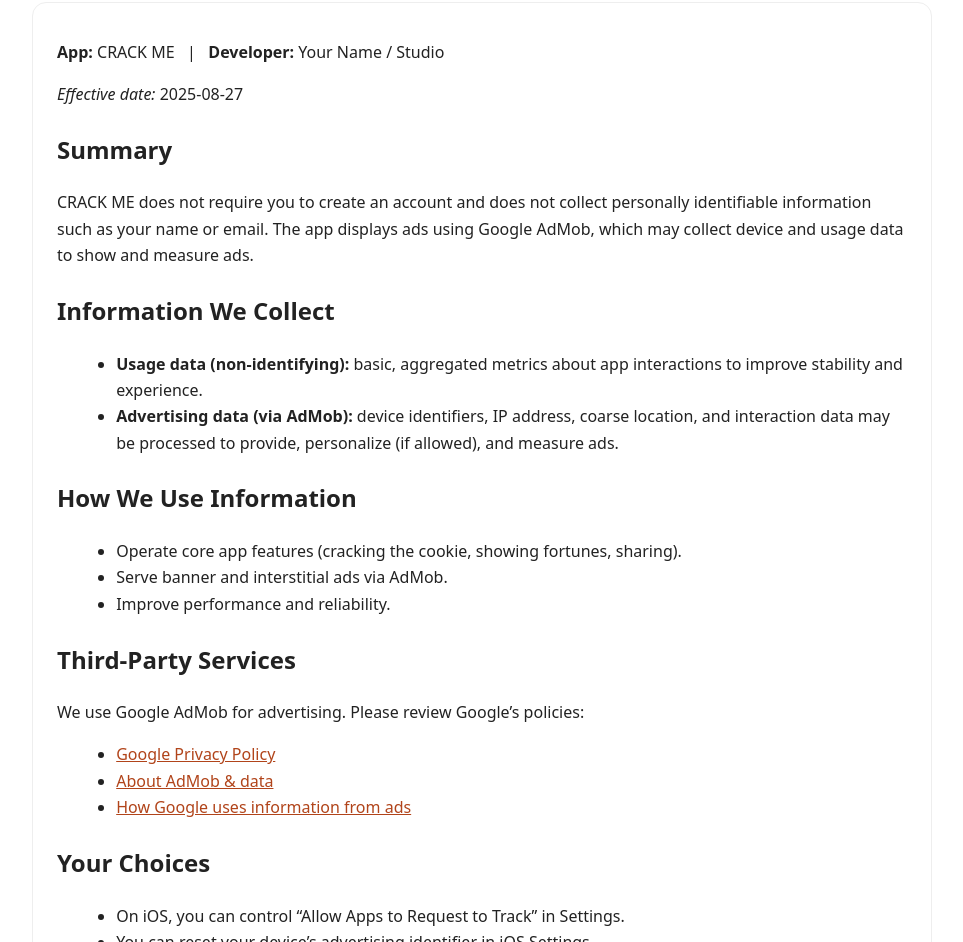
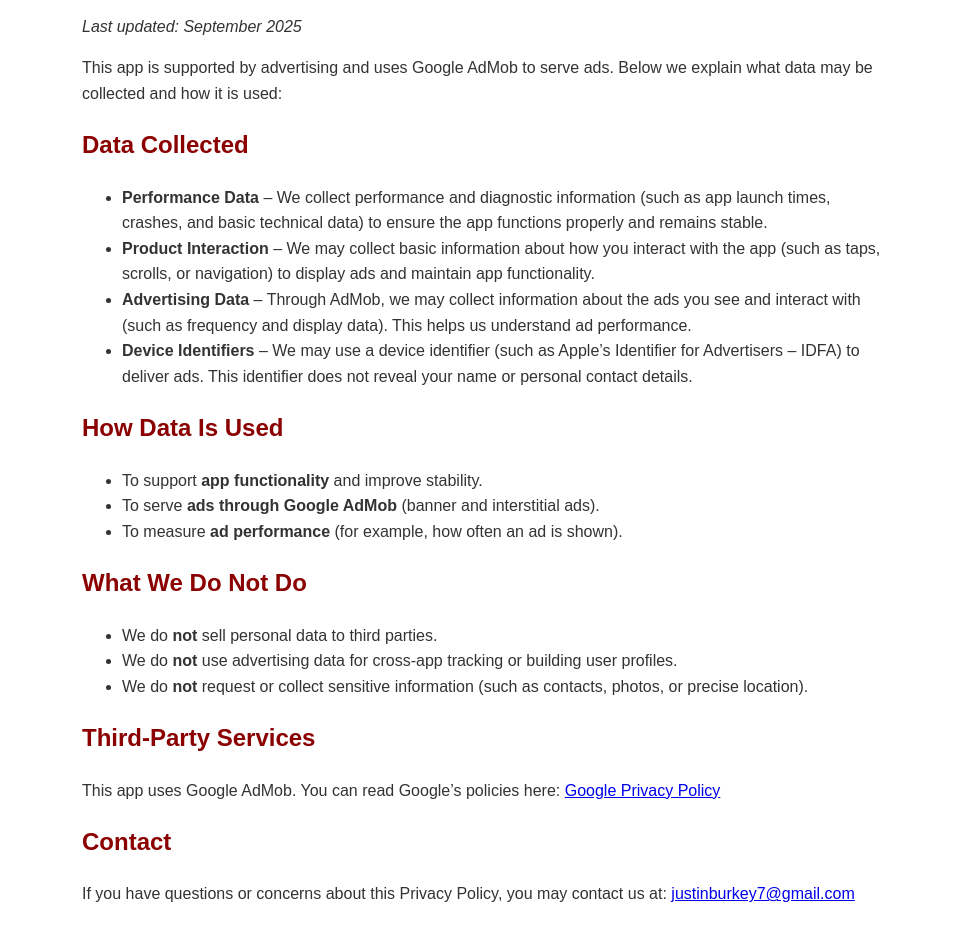
Before and after one commit to JustinBurkey/crack-me-privacy, a plain HTML site: page index.html in a window 1280 px wide. Shown: the part 99-1041 px from the top of the page, without its empty margins (158-1121 px from the left). Drawn offline with Linux system fonts and the light colour scheme.

Commit message:
Update index.html

```diff
--- a/index.html
+++ b/index.html
@@ -1,75 +1,58 @@
-<!doctype html>
+<!DOCTYPE html>
 <html lang="en">
 <head>
-  <meta charset="utf-8">
-  <meta name="viewport" content="width=device-width,initial-scale=1">
+  <meta charset="UTF-8">
+  <meta name="viewport" content="width=device-width, initial-scale=1.0">
   <title>CRACK ME – Privacy Policy</title>
   <style>
-    :root{--brand:#b1441a}
-    body{font-family:system-ui,-apple-system,Segoe UI,Roboto,Helvetica,Arial,sans-serif;margin:2rem;line-height:1.65;color:#222;background:#fff}
-    .wrap{max-width:900px;margin:auto}
-    h1{margin:.2rem 0 1rem}
-    h2{margin-top:1.4rem}
-    a{color:var(--brand)}
-    ul{margin:.35rem 0 1rem 1.2rem}
-    .box{border:1px solid #eee;border-radius:14px;background:#fff;padding:1.25rem 1.5rem}
-    .fine{color:#666;font-size:.92rem;margin-top:1rem}
+    body {
+      font-family: Arial, sans-serif;
+      max-width: 800px;
+      margin: 40px auto;
+      line-height: 1.6;
+      color: #333;
+    }
+    h1, h2 {
+      color: #8B0000;
+    }
   </style>
 </head>
 <body>
-  <main class="wrap">
-    <h1>Privacy Policy</h1>
-    <div class="box">
-      <p><strong>App:</strong> CRACK ME &nbsp; | &nbsp; <strong>Developer:</strong> Your Name / Studio</p>
-      <p><em>Effective date:</em> 2025-08-27</p>
+  <h1>Privacy Policy for CRACK ME</h1>
+  <p><em>Last updated: September 2025</em></p>
 
-      <h2>Summary</h2>
-      <p>CRACK ME does not require you to create an account and does not collect personally identifiable information such as your name or email. The app displays ads using Google AdMob, which may collect device and usage data to show and measure ads.</p>
+  <p>This app is supported by advertising and uses Google AdMob to serve ads. Below we explain what data may be collected and how it is used:</p>
 
-      <h2>Information We Collect</h2>
-      <ul>
-        <li><strong>Usage data (non-identifying):</strong> basic, aggregated metrics about app interactions to improve stability and experience.</li>
-        <li><strong>Advertising data (via AdMob):</strong> device identifiers, IP address, coarse location, and interaction data may be processed to provide, personalize (if allowed), and measure ads.</li>
-      </ul>
+  <h2>Data Collected</h2>
+  <ul>
+    <li><strong>Performance Data</strong> – We collect performance and diagnostic information (such as app launch times, crashes, and basic technical data) to ensure the app functions properly and remains stable.</li>
+    <li><strong>Product Interaction</strong> – We may collect basic information about how you interact with the app (such as taps, scrolls, or navigation) to display ads and maintain app functionality.</li>
+    <li><strong>Advertising Data</strong> – Through AdMob, we may collect information about the ads you see and interact with (such as frequency and display data). This helps us understand ad performance.</li>
+    <li><strong>Device Identifiers</strong> – We may use a device identifier (such as Apple’s Identifier for Advertisers – IDFA) to deliver ads. This identifier does not reveal your name or personal contact details.</li>
+  </ul>
 
-      <h2>How We Use Information</h2>
-      <ul>
-        <li>Operate core app features (cracking the cookie, showing fortunes, sharing).</li>
-        <li>Serve banner and interstitial ads via AdMob.</li>
-        <li>Improve performance and reliability.</li>
-      </ul>
+  <h2>How Data Is Used</h2>
+  <ul>
+    <li>To support <strong>app functionality</strong> and improve stability.</li>
+    <li>To serve <strong>ads through Google AdMob</strong> (banner and interstitial ads).</li>
+    <li>To measure <strong>ad performance</strong> (for example, how often an ad is shown).</li>
+  </ul>
 
-      <h2>Third-Party Services</h2>
-      <p>We use Google AdMob for advertising. Please review Google’s policies:</p>
-      <ul>
-        <li><a href="https://policies.google.com/privacy">Google Privacy Policy</a></li>
-        <li><a href="https://support.google.com/admob/answer/6128543">About AdMob & data</a></li>
-        <li><a href="https://policies.google.com/technologies/ads">How Google uses information from ads</a></li>
-      </ul>
+  <h2>What We Do Not Do</h2>
+  <ul>
+    <li>We do <strong>not</strong> sell personal data to third parties.</li>
+    <li>We do <strong>not</strong> use advertising data for cross-app tracking or building user profiles.</li>
+    <li>We do <strong>not</strong> request or collect sensitive information (such as contacts, photos, or precise location).</li>
+  </ul>
 
-      <h2>Your Choices</h2>
-      <ul>
-        <li>On iOS, you can control “Allow Apps to Request to Track” in Settings.</li>
-        <li>You can reset your device’s advertising identifier in iOS Settings.</li>
-      </ul>
+  <h2>Third-Party Services</h2>
+  <p>This app uses Google AdMob. You can read Google’s policies here:
+    <a href="https://policies.google.com/privacy" target="_blank">Google Privacy Policy</a>
+  </p>
 
-      <h2>Children’s Privacy</h2>
-      <p>This app is not directed to children under 13. If you believe a child has provided personal information, please contact us so we can address it.</p>
-
-      <h2>Data Retention</h2>
-      <p>We do not store personal data on our servers. Ad-related data is handled by Google in accordance with their policies.</p>
-
-      <h2>International Users</h2>
-      <p>AdMob may process data on servers located globally. Refer to Google’s regional disclosures (e.g., GDPR/CCPA) in the links above.</p>
-
-      <h2>Contact</h2>
-      <p>Email: <a href="mailto:justinburkey7@gmail.com">justinburkey7@gmail.com</a></p>
-
-      <h2>Changes</h2>
-      <p>We may update this policy periodically; the “Effective date” will be updated and the new policy posted on this page.</p>
-
-      <p class="fine"><em>This plain-language policy is provided for convenience and does not constitute legal advice.</em></p>
-    </div>
-  </main>
+  <h2>Contact</h2>
+  <p>If you have questions or concerns about this Privacy Policy, you may contact us at:
+    <a href="mailto:justinburkey7@gmail.com">justinburkey7@gmail.com</a>
+  </p>
 </body>
 </html>
```
